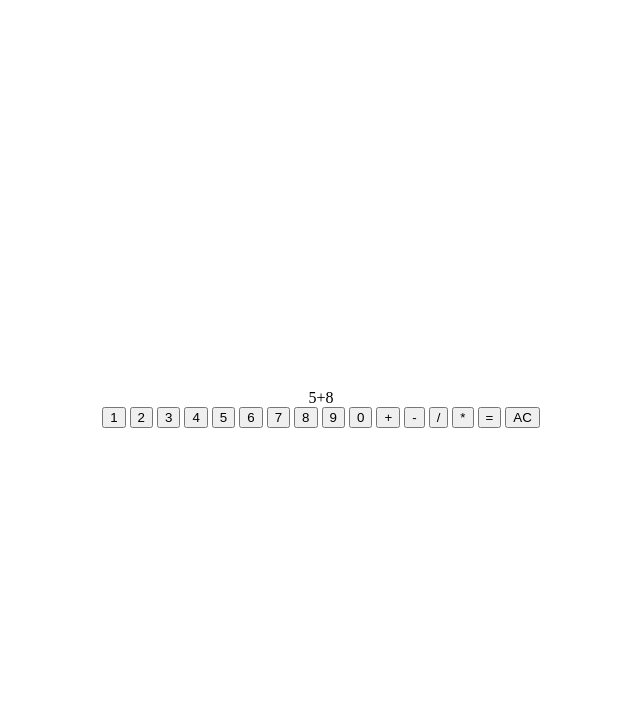
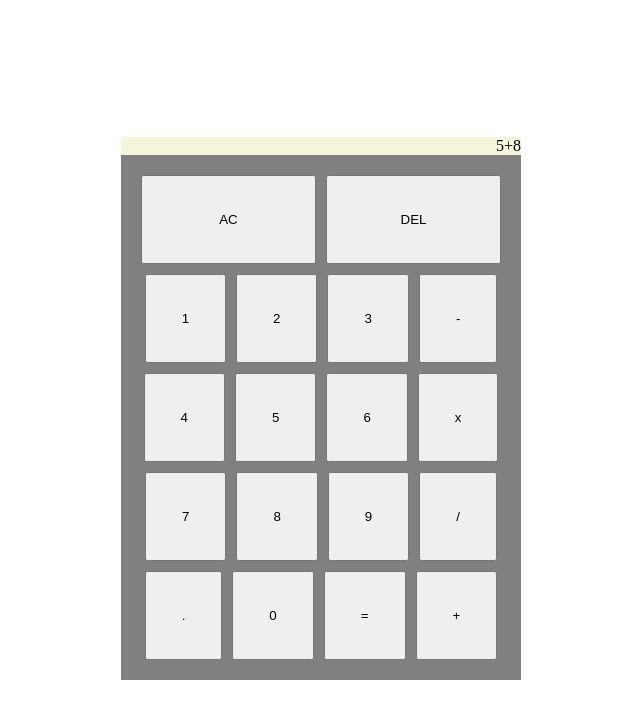
Before and after one commit to Roundsquared/Calculator, a plain HTML site: page index.html in a window 1280 px wide. Shown: the whole page, without its empty margins (319-959 px from the left). Drawn offline with Linux system fonts and the light colour scheme.

Commit message:
Add basic calculator display
Threw together a basic display for the buttons
and made a little container to hold them.
Rudimentary screen div at the top will get styled
later.

```diff
--- a/index.html
+++ b/index.html
@@ -7,27 +7,37 @@
     <link href="style.css" rel="stylesheet">
 </head>
 <body>
-    <div class="calcholder"
+    <div class="calcholder">
         <div class="display">
         5+8
         </div>
         <div class="calculatorbody">
+            <button class="topbutton">AC</button>
+            <button class="topbutton"> DEL</button>
+
             <button>1</button>
             <button>2</button>
             <button>3</button>
+            <button>-</button>
+
             <button>4</button>
             <button>5</button>
             <button>6</button>
+            <button>x</button>
+
             <button>7</button>
             <button>8</button>
             <button>9</button>
+            <button>/</button>
+
+            <button>.</button>
             <button>0</button>
+            <button>=</button>
             <button>+</button>
-        <button>-</button>
-        <button>/</button>
-        <button>*</button>
-        <button>=</button>
-        <button>AC</button>
+
+
+
+        </div>
     </div>
 </body>
 <script src="script.js"></script>
--- a/style.css
+++ b/style.css
@@ -5,3 +5,32 @@ body{
     justify-content: center;
     flex-direction: column;
 }
+
+.calcholder{
+    background-color: gray;
+    width:400px;
+    height:auto;
+}
+
+.display{
+    height: 20%;
+    background-color: beige;
+    align-items: center;
+    display: flex;
+    justify-content: end;
+}
+button{
+    padding:35px;
+}
+.calculatorbody{
+    padding: 20px;
+    gap: 10px;
+    display: block;
+    align-items: center;
+    justify-content: center;
+    flex-wrap: wrap;
+    display: flex;
+}
+.topbutton{
+    flex:1 1 130px;
+}
```
Lines whose indentation alone changed are shown as unchanged.
